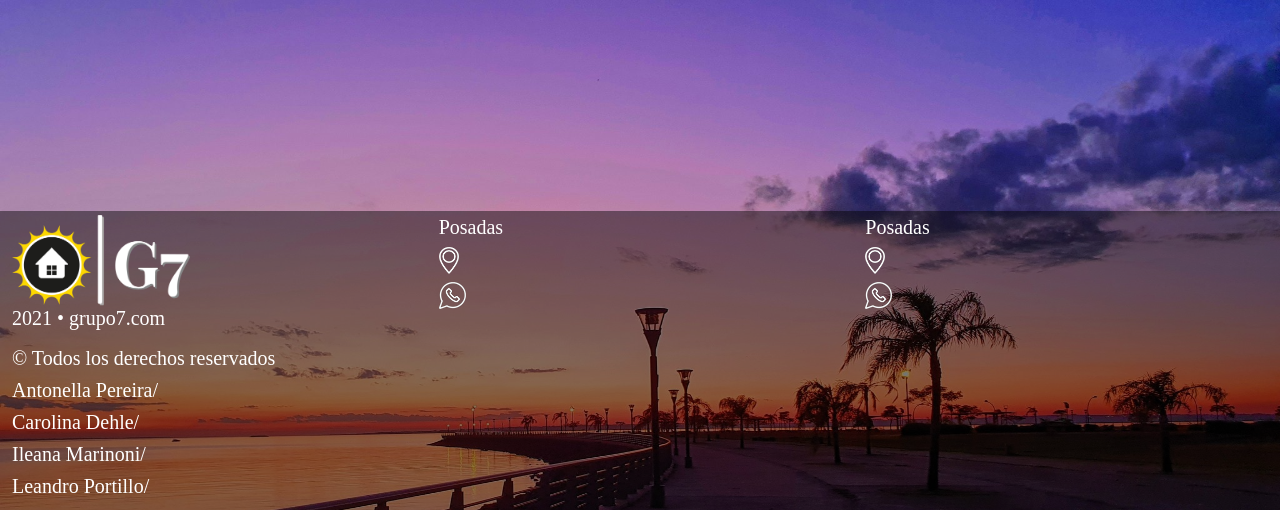
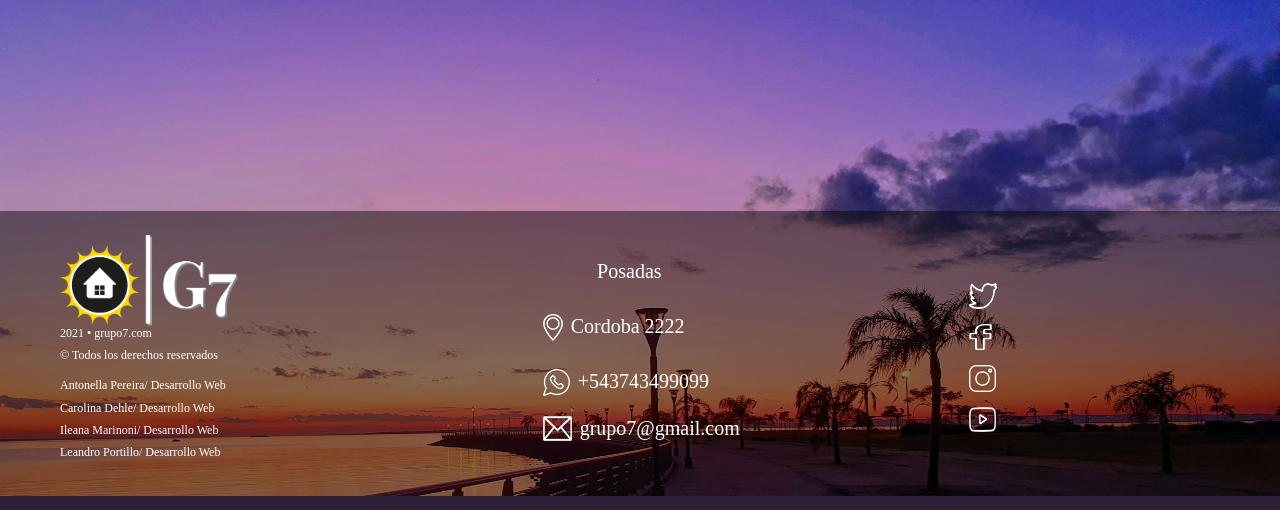
Before and after one commit to car0s0ad/proyecto-final, a PHP site: page /index.php in a window 1280 px wide. Shown: the part 825-1335 px from the top of the page. Run offline with PHP 8.4, Linux system fonts and the light colour scheme; some libraries are stand-ins or nearby versions; some web fonts are replaced.

Commit message:
footer reparado

```diff
--- a/includes/footer.php
+++ b/includes/footer.php
@@ -3,32 +3,58 @@
   <div class="container-fluid">
    <div class="row">
 
-     <div class="col-4 py-1">
+     <div class="col-4 mx-5 pt-4">
         <a> <img class="logo" src=./recursos/logo.png width=178,4 height=91,4 alt="logo"> </a>
-        <h5>2021 • grupo7.com</h5>
+        <h5 style="font-size: 12px">2021 • grupo7.com</h5>
+        <h5 style="font-size: 12px">© Todos los derechos reservados</h5>
         <br>
-        <h5>© Todos los derechos reservados</h5>
-        <h5>Antonella Pereira/</h5>
-        <h5>Carolina Dehle/</h5>
-        <h5>Ileana Marinoni/</h5>
-        <h5>Leandro Portillo/</h5>
+        <h5 style="font-size: 12px">Antonella Pereira/ Desarrollo Web</h5>
+        <h5 style="font-size: 12px">Carolina Dehle/ Desarrollo Web</h5>
+        <h5 style="font-size: 12px">Ileana Marinoni/ Desarrollo Web</h5>
+        <h5 style="font-size: 12px">Leandro Portillo/ Desarrollo Web</h5>
      </div>
 
-     <div class="col-4 py-1">
-        <h5>Posadas</h5>
-        <a> <img class="logo"  src="./recursos/ICONOS/pin1.png" href="#" width=20 height=27 alt="logo"> </a>
+     <div class="col-2  py-5">
+        <h5 class="text-center">Posadas</h5>
         <br>
         <br>
-        <a> <img class="logo"  src="./recursos/ICONOS/wat1.png" href="#" width=27 height=27 alt="logo"> </a>
+         <div class="d-flex flex-row py-2">
+          <a> <img class="logo mx-2"  src="./recursos/ICONOS/pin1.png" href="#" width=20 height=27 alt="logo"> </a>
+          <h5>Cordoba 2222</h5>
+         </div>
+        <br>
+        <br>
+         <div class="d-flex flex-row">
+          <a> <img class="logo mx-2"  src="./recursos/ICONOS/wat1.png" href="#" width=27 height=27 alt="logo"> </a>
+          <h5>+543743499099</h5>
+         </div>
+        <br>
+        <br>
+         <div class="d-flex flex-row">
+          <a> <img class="logo mx-2"  src="./recursos/ICONOS/mail1.png" href="#" width=29 height=25 alt="logo"> </a>
+          <h5>grupo7@gmail.com</h5>
+         </div>
       </div>
 
-      <div class="col-4 py-1">
-        <h5>Posadas</h5>
-        <a> <img class="logo"  src="./recursos/ICONOS/pin1.png" href="#" width=20 height=27 alt="logo"> </a>
+      <div class="offset-md-2 col-2 py-5">
+         <div class="d-flex flex-row pt-4">
+          <a> <img class="logo mx-2"  src="./recursos/ICONOS/twiter1.png" href="#" width=28 height=26 alt="logo"> </a>
+         </div>
         <br>
         <br>
-        <a> <img class="logo"  src="./recursos/ICONOS/wat1.png" href="#" width=27 height=27 alt="logo"> </a>
-      </div>
+         <div class="d-flex flex-row">
+          <a> <img class="logo mx-2"  src="./recursos/ICONOS/face1.png" href="#" width=23 height=26 alt="logo"> </a>
+         </div>
+        <br>
+        <br>
+         <div class="d-flex flex-row">
+          <a> <img class="logo mx-2"  src="./recursos/ICONOS/imsta1.png" href="#" width=27 height=27 alt="logo"> </a>
+         </div>
+        <br>
+        <br>
+         <div class="d-flex flex-row">
+          <a> <img class="logo mx-2"  src="./recursos/ICONOS/yout1.png" href="#" width=27 height=25 alt="logo"> </a>
+         </div>
 
    </div>
  </div>
```
